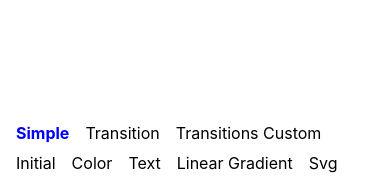
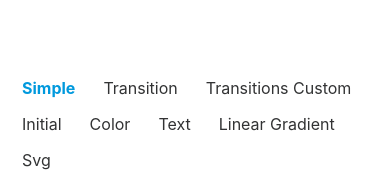
Before and after one commit to LegendApp/legend-motion, a React Native app in the folder example/: screen / in a window 390 px wide. Shown: the part 658-841 px from the top of the page. Built offline with nearby package versions, Linux system fonts and the light colour scheme.

Commit message:
Tweak example styling

```diff
--- a/example/src/App.tsx
+++ b/example/src/App.tsx
@@ -308,7 +308,7 @@ const styles = StyleSheet.create({
         backgroundColor: '#666768',
         width: 150,
         height: 150,
-        borderRadius: 16,
+        borderRadius: 24,
         marginLeft: -100,
     },
     text: {
@@ -319,16 +319,17 @@ const styles = StyleSheet.create({
         fontWeight: 'bold',
     },
     button: {
-        height: 30,
-        paddingHorizontal: 8,
+        height: 36,
+        paddingHorizontal: 14,
         justifyContent: 'center',
     },
     buttonText: {
         fontSize: 16,
         textAlign: 'center',
+        color: '#323334',
     },
     buttonTextSelected: {
         fontWeight: 'bold',
-        color: 'blue',
+        color: '#09d',
     },
 });
```
